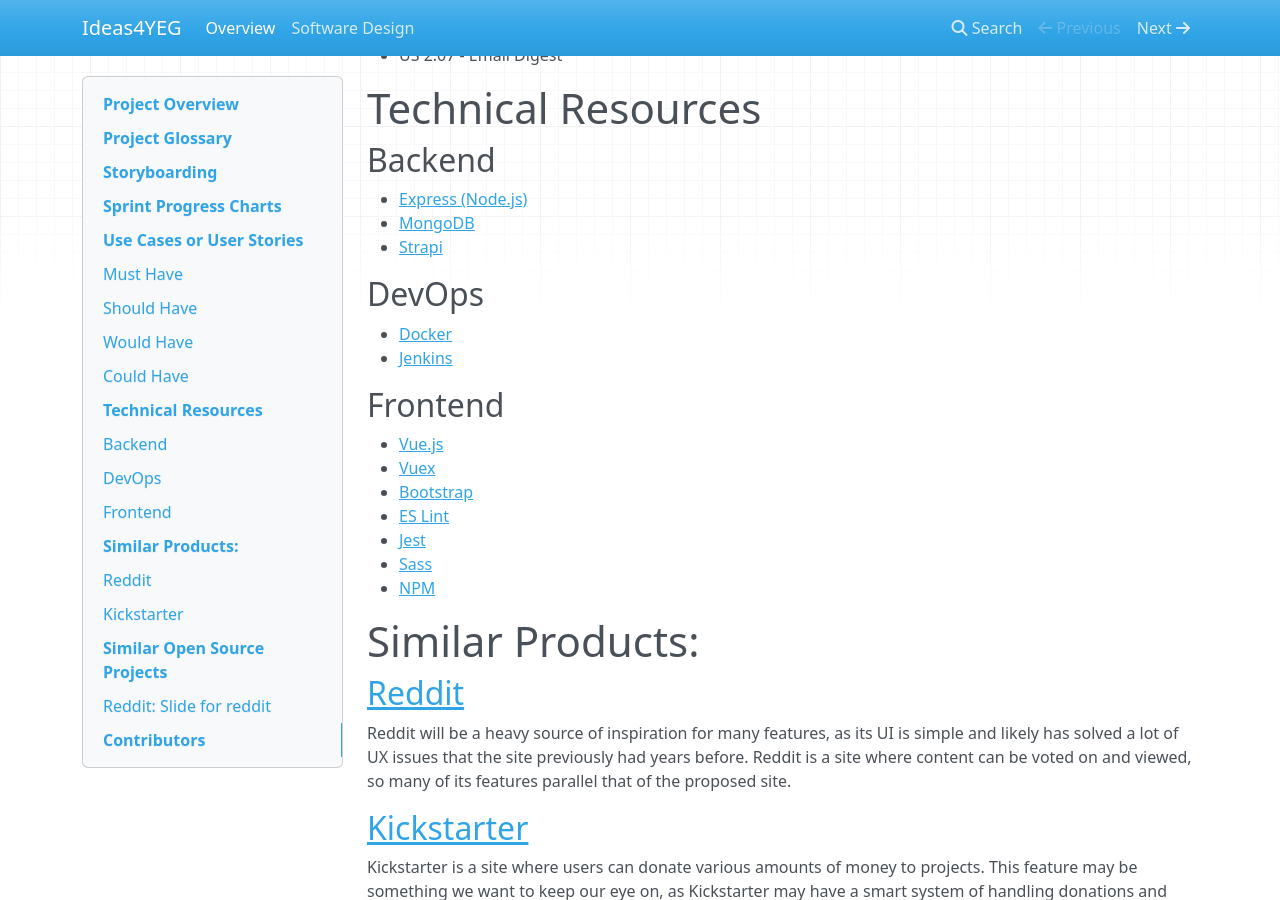
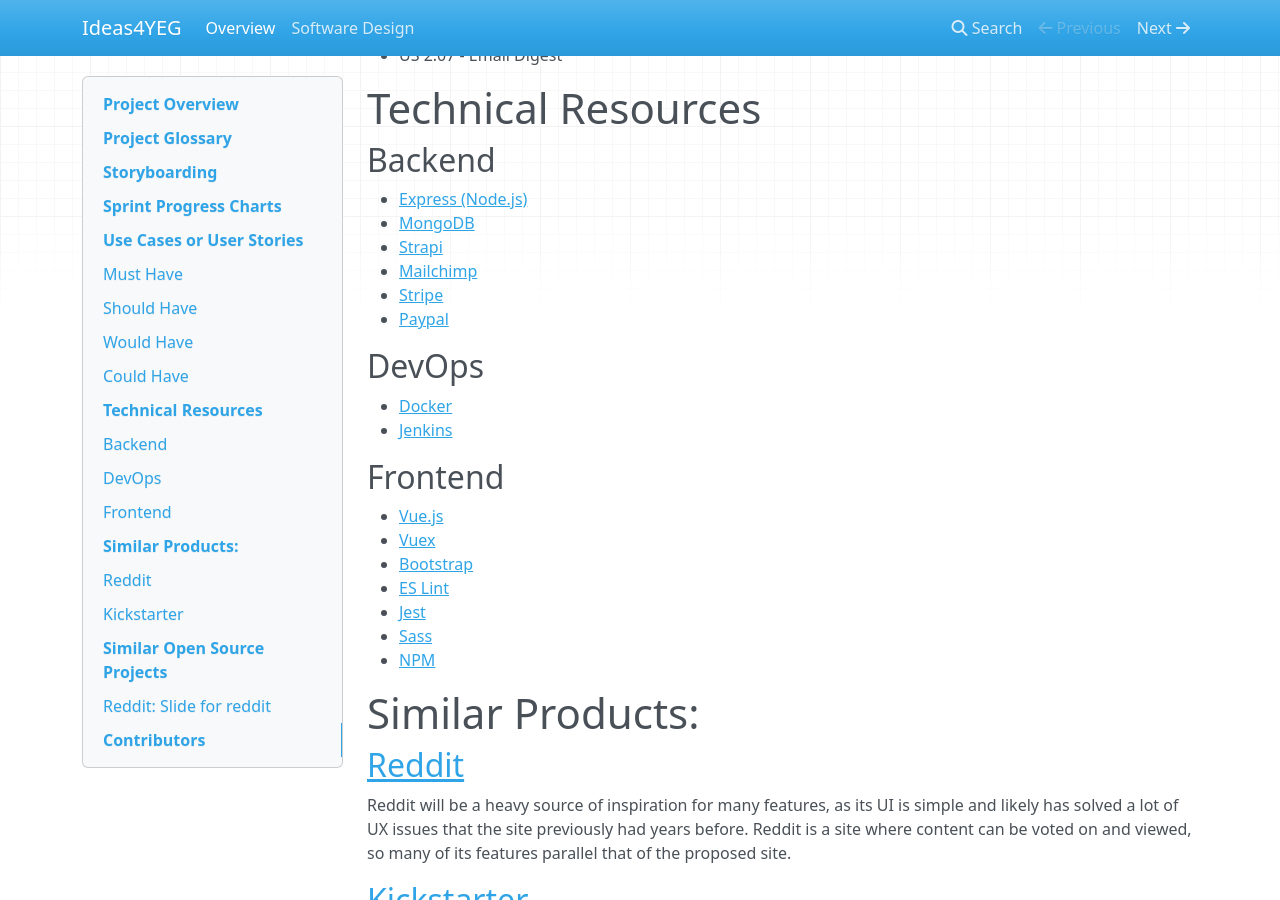
Before and after one commit to UAlberta-CMPUT401/Ideas-for-YEG, an MkDocs documentation site: the page built from docs/index.md, in a window 1280 px wide and 900 px high, scrolled down 8549 px. Built offline with MkDocs 1.6.1, drawn with Linux system fonts in a browser that asks for light colours; nearby versions of some CDN libraries.

Commit message:
added 3 technical resources/services to backend

```diff
--- a/docs/index.md
+++ b/docs/index.md
@@ -465,6 +465,9 @@ Acceptance Tests
 * [Express (Node.js)](https://expressjs.com/)
 * [MongoDB](https://www.mongodb.com/)
 * [Strapi](https://strapi.io/)
+* [Mailchimp](https://mailchimp.com/)
+* [Stripe](https://stripe.com/)
+* [Paypal](https://developer.paypal.com/)
 
 ## DevOps
 * [Docker](https://www.docker.com/)
```
